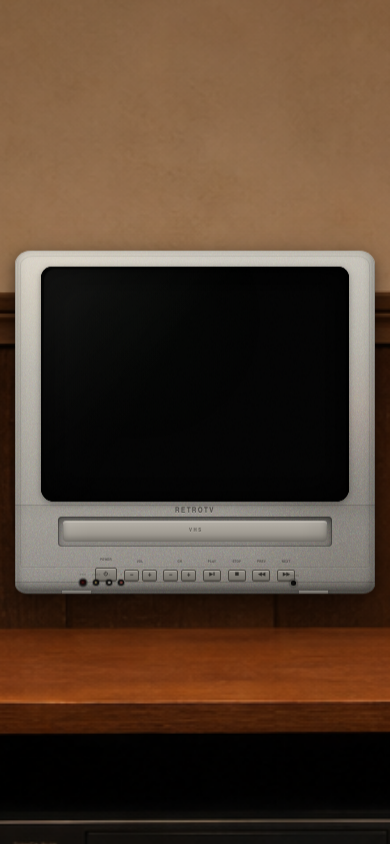
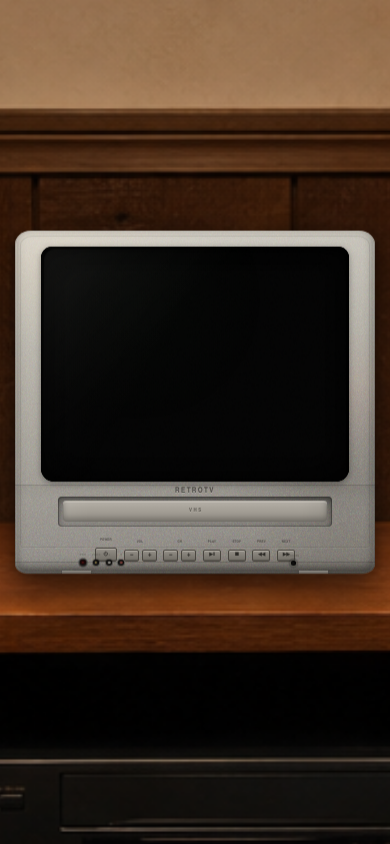
Before and after one commit to bschuby212/retrotv, a Next.js app: page / in a window 390 px wide. Built offline with nearby package versions, Linux system fonts and the light colour scheme.

Commit message:
Recrop mobile background and raise TV by 20px
Tune mobile background scale and focal point to frame the shelf area,
and offset the TV mount upward on narrow viewports.

Co-authored-by: bschuby212 <bschuby212@users.noreply.github.com>

```diff
--- a/app/globals.css
+++ b/app/globals.css
@@ -44,9 +44,10 @@ button {
   --cabinet-anchor-wide: 19%;
   --room-focal-x: 50%;
   --room-focal-y: calc(48% + 60px);
-  --room-focal-y-mobile: calc(46% + 60px);
+  --room-focal-y-mobile: 56%;
   --room-focal-y-wide: calc(47% + 60px);
   --room-bg-scale: 2.15;
+  --room-bg-scale-mobile: 2.5;
 }
 
 .page {
--- a/styles/tv/room-scene.module.css
+++ b/styles/tv/room-scene.module.css
@@ -10,9 +10,10 @@
   --cabinet-anchor-wide: 19%;
   --room-focal-x: 50%;
   --room-focal-y: calc(48% + 60px);
-  --room-focal-y-mobile: calc(46% + 60px);
+  --room-focal-y-mobile: 56%;
   --room-focal-y-wide: calc(47% + 60px);
   --room-bg-scale: 2.15;
+  --room-bg-scale-mobile: 2.5;
 }
 
 .backgroundWrap {
@@ -79,20 +80,35 @@
 }
 
 @media (max-width: 640px) {
+  .backgroundWrap {
+    transform: scale(var(--room-bg-scale-mobile, 2.5));
+    transform-origin: center var(--room-focal-y-mobile, 56%);
+  }
+
   .background {
-    object-position: var(--room-focal-x, 50%) var(--room-focal-y-mobile, calc(46% + 60px));
+    object-position: var(--room-focal-x, 50%) var(--room-focal-y-mobile, 56%);
   }
 
   .tvMount {
-    bottom: var(--cabinet-anchor-mobile, 16%);
+    bottom: calc(var(--cabinet-anchor-mobile, 16%) + 20px);
   }
 }
 
 @media (max-width: 450px) {
+  .scene {
+    --room-focal-y-mobile: 54%;
+    --room-bg-scale-mobile: 2.65;
+  }
+
+  .backgroundWrap {
+    transform: scale(var(--room-bg-scale-mobile, 2.65));
+    transform-origin: center var(--room-focal-y-mobile, 54%);
+  }
+
   .tvMount {
     top: 50%;
     bottom: auto;
-    transform: translate(-50%, -50%);
+    transform: translate(-50%, calc(-50% - 20px));
   }
 }
 
```
